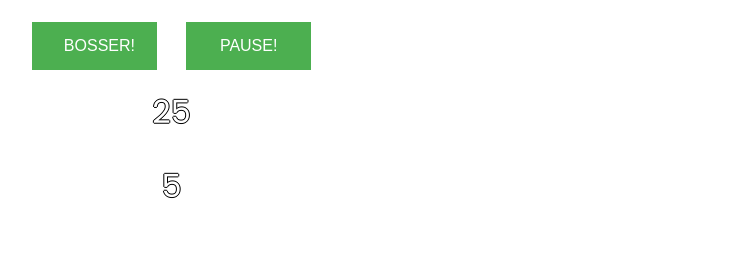
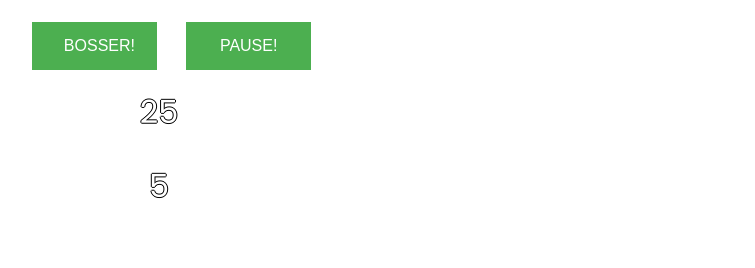
Before and after one commit to vincenz-cdf/pomodoro, a plain HTML site: page index.html in a window 1280 px wide. Shown: the part 218-486 px from the top of the page, without its empty margins (456-1211 px from the left). Drawn offline with Linux system fonts and the light colour scheme.

Commit message:
input size & align

```diff
--- a/css/style.css
+++ b/css/style.css
@@ -36,6 +36,10 @@ body {
     margin-right: 25px;
 }
 
+.pw-input {
+    margin-right: 25px;
+}
+
 input {
     background-color: #11ffee00;
     text-align: center;
--- a/index.html
+++ b/index.html
@@ -22,7 +22,7 @@
         <button id="pause" class="activate">PAUSE!</button>
         <button class="noname">Made by Vincent Vann</button>
     </div>
-    <div>
+    <div class="pw-input">
         <input id="workValue" type="number" size="2" value="25"></input>
         <input id="breakValue" type="number" size="2" value="5"></input>
     </div>
```
